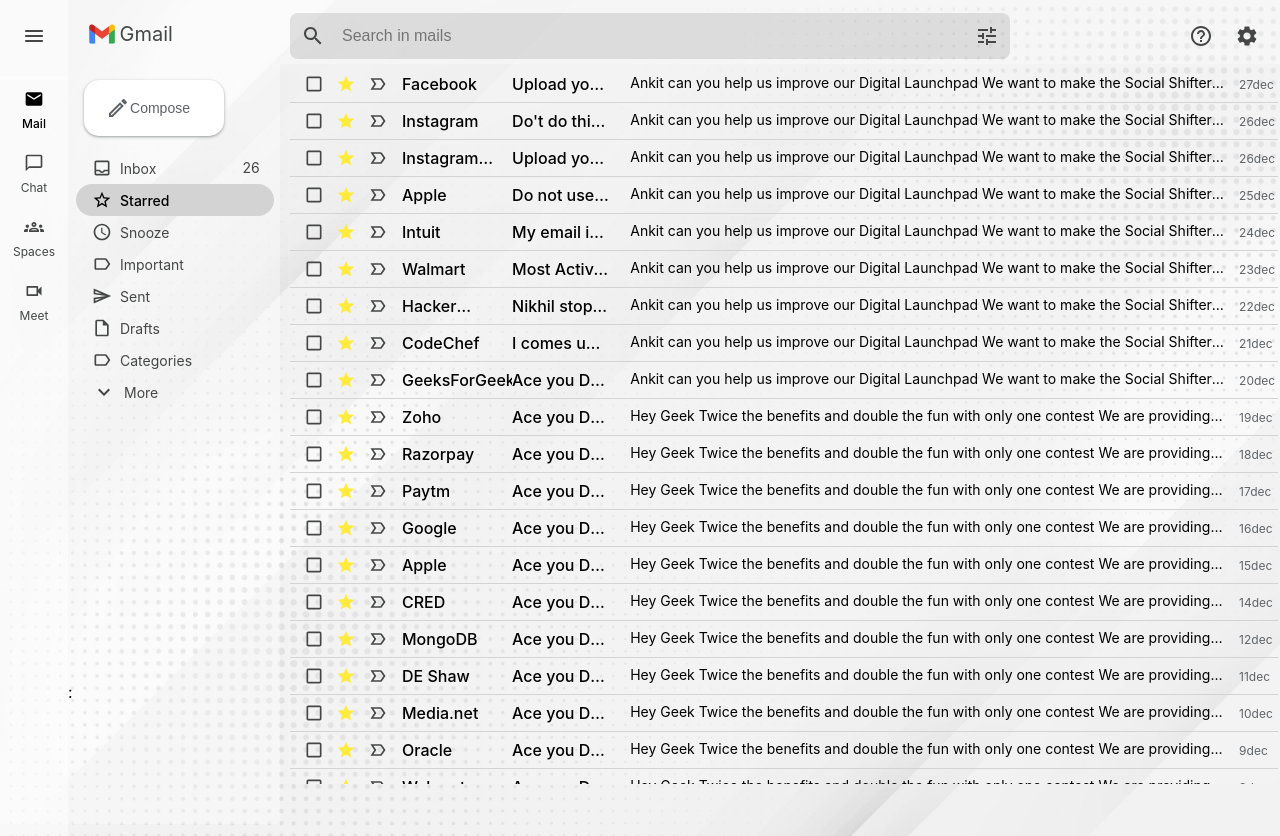
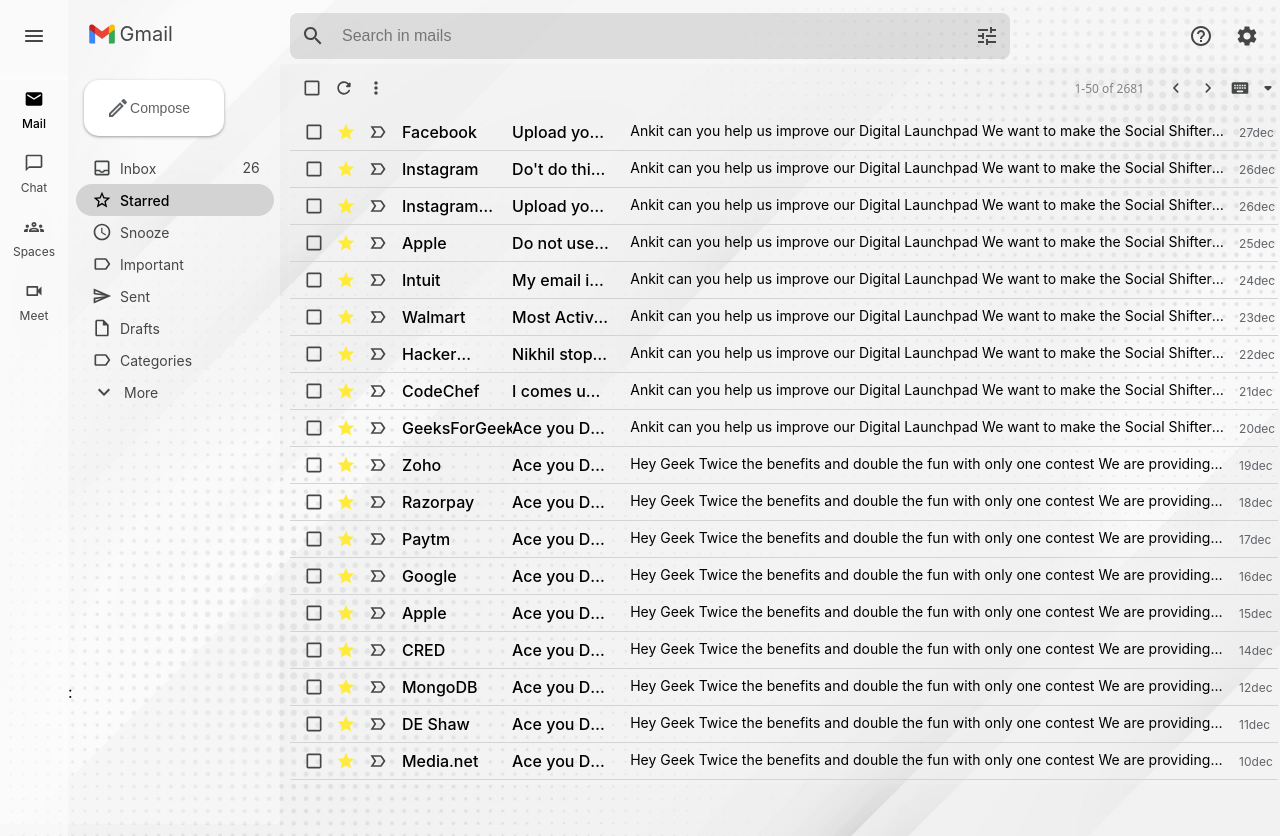
Before and after one commit to aakj2010/gmail_clone, a React (Create React App) app: page /starred in a window 1280 px wide. Shown: the top 836 px of the page. Built offline with nearby package versions, Linux system fonts and the light colour scheme.

Commit message:
mailview header added

```diff
--- a/src/components/pages/Sent.jsx
+++ b/src/components/pages/Sent.jsx
@@ -2,7 +2,12 @@ import React, { useContext } from 'react'
 import './Emailview.css'
 import StarOutlineOutlinedIcon from '@mui/icons-material/StarOutlineOutlined';
 import CheckBoxOutlineBlankOutlinedIcon from '@mui/icons-material/CheckBoxOutlineBlankOutlined';
-import LabelImportantOutlinedIcon from '@mui/icons-material/LabelImportantOutlined';
+import RefreshRoundedIcon from '@mui/icons-material/RefreshRounded';
+import MoreVertRoundedIcon from '@mui/icons-material/MoreVertRounded';
+import ChevronRightRoundedIcon from '@mui/icons-material/ChevronRightRounded';
+import ChevronLeftRoundedIcon from '@mui/icons-material/ChevronLeftRounded';
+import KeyboardRoundedIcon from '@mui/icons-material/KeyboardRounded';
+import ArrowDropDownRoundedIcon from '@mui/icons-material/ArrowDropDownRounded';
 import { SentData } from '../data/Primary'
 import ToggleContext from '../Context/ToggleContext'
 import { MdLabelImportantOutline } from 'react-icons/md';
@@ -28,6 +33,22 @@ function Sent() {
     return (
         <div className='tabledata mailview'>
         <MetaData title={'Sent'} />
+        <div className='inbox-head'>
+        <div className='head-icons'>
+          <button className="tdbtn"><CheckBoxOutlineBlankOutlinedIcon fontSize='small' /></button>
+          <button className="tdbtn"><RefreshRoundedIcon fontSize='small' /></button>
+          <button className="tdbtn"><MoreVertRoundedIcon fontSize='small' /></button>
+        </div>
+        <div className='head-icons'>
+          <div className='pagination'><p>1-50 of 2681</p></div>
+          <div className='head-icons'>
+          <button className="tdbtn"><ChevronLeftRoundedIcon fontSize='small' /></button>
+          <button className="tdbtn"><ChevronRightRoundedIcon fontSize='small' /></button>
+          <button className="tdbtn"><KeyboardRoundedIcon  fontSize='small' /></button>
+          <button className="arrow-btn"><ArrowDropDownRoundedIcon fontSize='medium' /></button>
+          </div>
+        </div>
+      </div>
         <table>
           <tbody className='tbody' >
             {
--- a/src/components/pages/Starred.jsx
+++ b/src/components/pages/Starred.jsx
@@ -3,7 +3,12 @@ import './Emailview.css'
 import { yellow } from '@mui/material/colors';
 import StarIcon from '@mui/icons-material/Star';
 import CheckBoxOutlineBlankOutlinedIcon from '@mui/icons-material/CheckBoxOutlineBlankOutlined';
-import LabelImportantOutlinedIcon from '@mui/icons-material/LabelImportantOutlined';
+import RefreshRoundedIcon from '@mui/icons-material/RefreshRounded';
+import MoreVertRoundedIcon from '@mui/icons-material/MoreVertRounded';
+import ChevronRightRoundedIcon from '@mui/icons-material/ChevronRightRounded';
+import ChevronLeftRoundedIcon from '@mui/icons-material/ChevronLeftRounded';
+import KeyboardRoundedIcon from '@mui/icons-material/KeyboardRounded';
+import ArrowDropDownRoundedIcon from '@mui/icons-material/ArrowDropDownRounded';
 import { StarredData} from '../data/Primary'
 import ToggleContext from '../Context/ToggleContext'
 import { MdLabelImportantOutline} from 'react-icons/md';
@@ -31,6 +36,22 @@ function Starred() {
   return (
     <div className='tabledata mailview'>
       <MetaData title={'Starred'} />
+      <div className='inbox-head'>
+        <div className='head-icons'>
+          <button className="tdbtn"><CheckBoxOutlineBlankOutlinedIcon fontSize='small' /></button>
+          <button className="tdbtn"><RefreshRoundedIcon fontSize='small' /></button>
+          <button className="tdbtn"><MoreVertRoundedIcon fontSize='small' /></button>
+        </div>
+        <div className='head-icons'>
+          <div className='pagination'><p>1-50 of 2681</p></div>
+          <div className='head-icons'>
+          <button className="tdbtn"><ChevronLeftRoundedIcon fontSize='small' /></button>
+          <button className="tdbtn"><ChevronRightRoundedIcon fontSize='small' /></button>
+          <button className="tdbtn"><KeyboardRoundedIcon  fontSize='small' /></button>
+          <button className="arrow-btn"><ArrowDropDownRoundedIcon fontSize='medium' /></button>
+          </div>
+        </div>
+      </div>
       <table>
         <tbody className='tbody' >
           {
```
